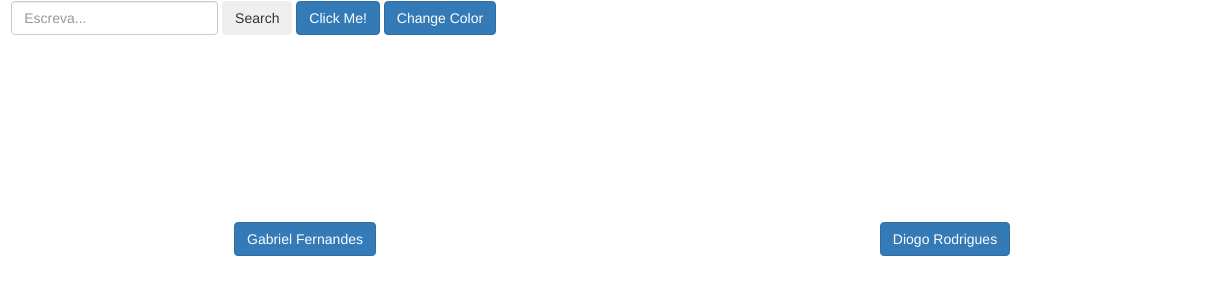
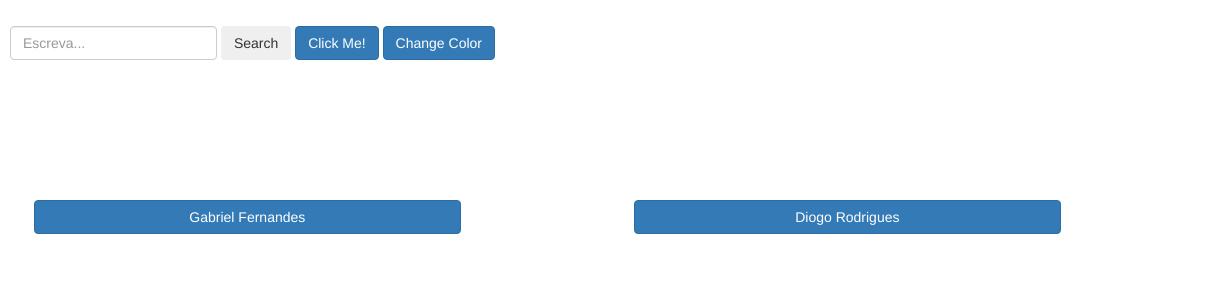
Before and after one commit to 21F0rc3/ProjetoSI, a plain HTML site: page index.html in a window 1280 px wide. Shown: the full height of the page, 66-1280 px from the left. Drawn offline with nearby package versions, Linux system fonts and the light colour scheme; files whose address does not match are found by name.

Commit message:
Add files via upload

```diff
--- a/index.html
+++ b/index.html
@@ -7,12 +7,34 @@
       <script src="https://ajax.googleapis.com/ajax/libs/jquery/3.4.1/jquery.min.js"></script>
       <script src="https://maxcdn.bootstrapcdn.com/bootstrap/3.4.0/js/bootstrap.min.js"></script>
       <script src="code.js"></script>
+      <style>
+        button.b1{
+          position: absolute;
+          left:100px;
+          top:200px;
+        }
+        div.b1{
+          position: absolute;
+          left:100px;
+          top:250px;
+        }
+        button.b2{
+          position: absolute;
+          left:700px;
+          top:200px;
+        }
+        div.b2{
+          position: absolute;
+          left:700px;
+          top:250px;
+        }
+      </style>
   </head>
   <body>
     <nav class="navbar navbar-expand-lg navbar-light bg-light">
       <a class="navbar-brand" href="https://www.ufp.pt/"><img src="\www\ProjetoSI\logo.png" height="60"></a>
       <div class="collapse navbar-collapse" id="navbarSupportedContent">
-        <form class="form-inline my-2 my-lg-0">
+        <form style="position:absolute; left:75px; top:25px;" class="form-inline my-2 my-lg-0">
           <input id="userInput" class="form-control mr-sm-2" type="text" placeholder="Escreva...">
           <button class="btn btn-outline-success my-2 my-sm-0" type="submit" onclick="printUserInput()">Search</button>
           <button type="button" class="btn btn-primary" data-toggle="modal" data-target="#mymodal">Click Me!</button>
@@ -41,23 +63,26 @@
         </div>
       </div>
     </nav>
-    <button style="margin-top: 150px; margin-left: 300px;" class="btn btn-primary" type="button" data-toggle="collapse" data-target="#Gabriel" aria-expanded="false" aria-controls="Gabriel">Gabriel Fernandes</button>
-    <button style="margin-top: 150px; margin-left: 500px;" class="btn btn-primary" type="button" data-toggle="collapse" data-target="#Diogo" aria-expanded="false" aria-controls="Diogo">Diogo Rodrigues</button>
+    <div class="form-inline my-2 my-lg-0">
+      <button class="b1 btn btn-primary col-sm-4" type="button" data-toggle="collapse" data-target="#Gabriel" aria-expanded="false" aria-controls="Gabriel">Gabriel Fernandes</button>
+      <button class="b2 btn btn-primary col-sm-4" type="button" data-toggle="collapse" data-target="#Diogo" aria-expanded="false" aria-controls="Diogo">Diogo Rodrigues</button>
+    </div>
+
     <div class="row align-items-center">
-      <div class="col-40 col-sm-6">
+      <div class="b1 col-40 col-sm-4">
          <div class="collapse multi-collapse" id="Gabriel">
             <div class="card card-body">
                DESCRIACAOa sdasd  sdas d asd as d as             ssssssssssssssssssssssssssssssssssssssssssssssssssssd        sadasd   dasd asd as da skdas das da s s  sda ds das dakd w qw ds ask w qw d w sw q wd .
             </div>
          </div>
       </div>
-      <div class="col-100 col-sm-6">
+      <div class="b2 col-100 col-sm-4">
         <div class="collapse multi-collapse" id="Diogo">
            <div class="card card-body">
               Anim pariatur cliche reprehenderit, enim eiusmod high life accusamus terry richardson ad squid. Nihil anim keffiyeh helvetica, craft beer labore wes anderson cred nesciunt sapiente ea proident.
            </div>
         </div>
       </div>
-    </div><div class="modal fade" id="mymodal">
+    </div>
   </body>
 </html>
```
Also changed, not shown: code.js (line endings or trailing spaces), 1 other file.
